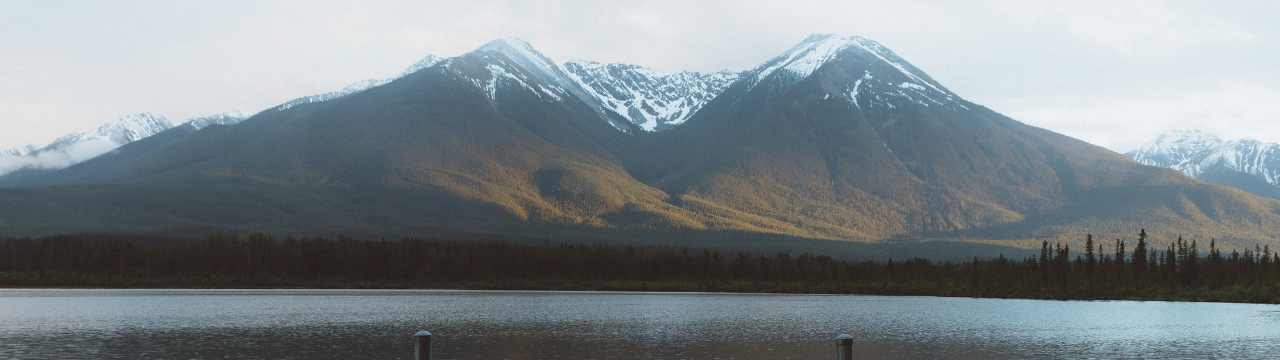
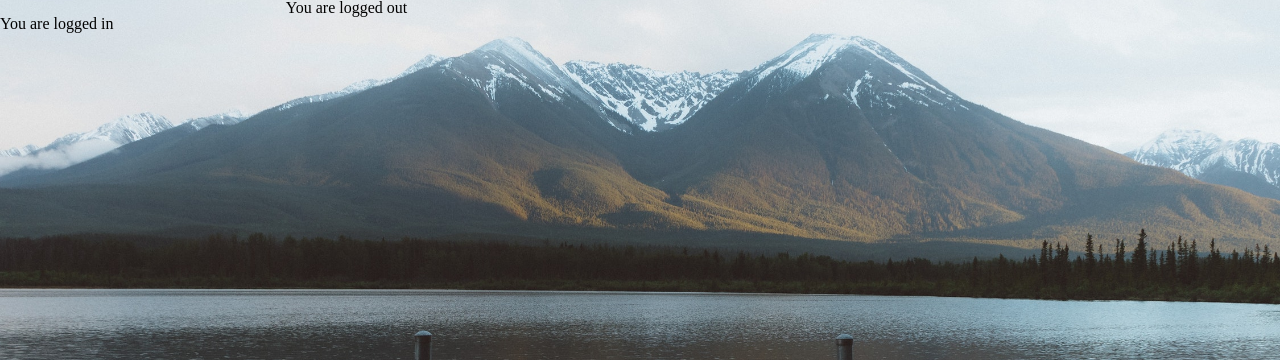
Before and after one commit to PeerInnoveer/camagru, a PHP site: page / in a window 1280 px wide. Shown: the part 60-420 px from the top of the page. Run offline with PHP 8.4, Linux system fonts and the light colour scheme.

Commit message:
Added login logout paragraph message.

```diff
--- a/index.php
+++ b/index.php
@@ -3,8 +3,8 @@
 ?>
 
     <main>
-    <!--<p>You are logged out</p>
-        <p>You are logged in</p>-->
+    <p>You are logged out</p>
+        <p>You are logged in</p>
     </main>
 <section class="main-container">
     <div class="main-wrapper">
```
